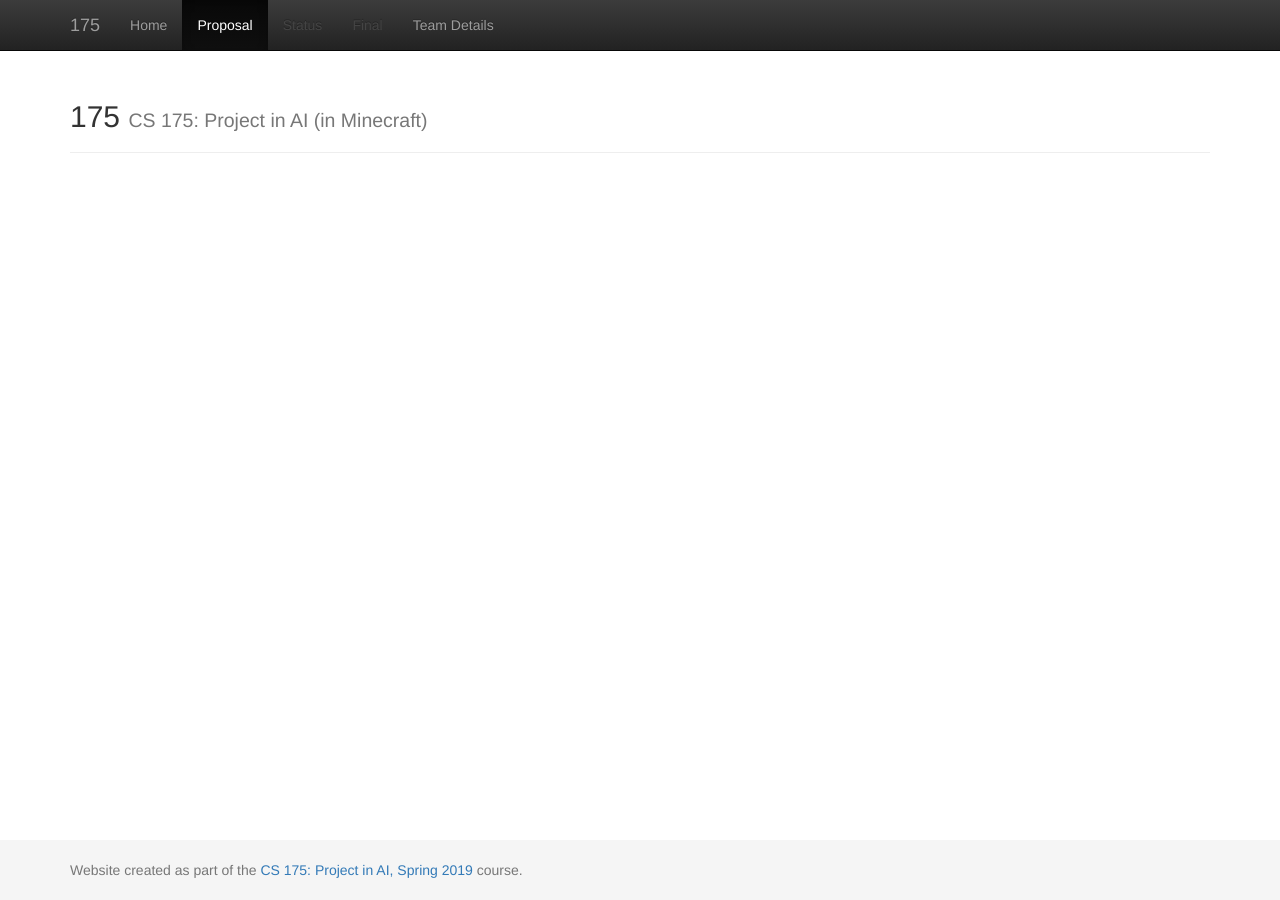
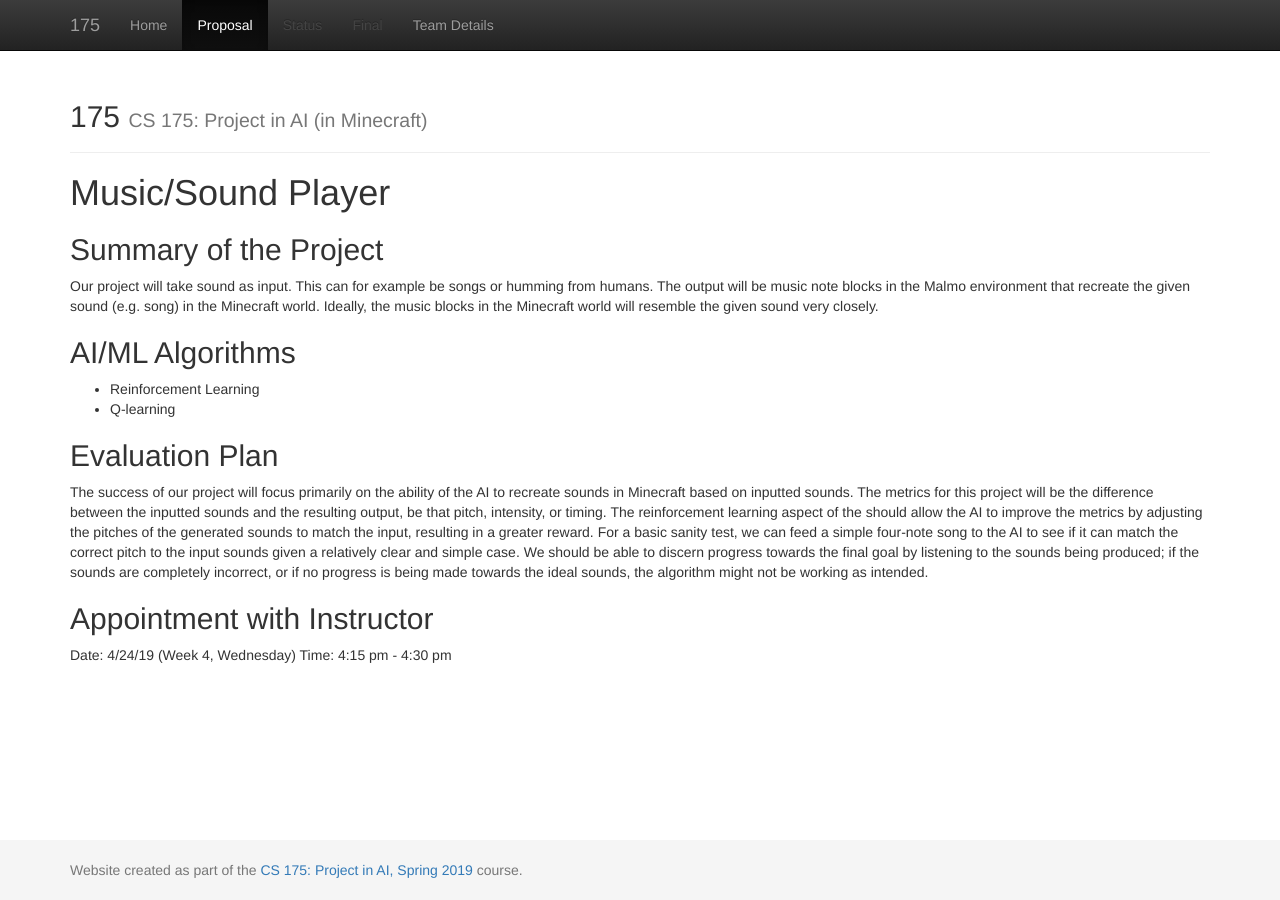
Before and after one commit to DylanAgiman/MuseAI, a Jekyll site: the page built from docs/proposal.md, in a window 1280 px wide. Built offline with Jekyll 4.4.1, drawn with Linux system fonts in a browser that asks for light colours.

Commit message:
proposal format check

```diff
--- a/docs/proposal.md
+++ b/docs/proposal.md
@@ -2,3 +2,22 @@
 layout: default
 title:  Proposal
 ---
+
+# Music/Sound Player
+
+## Summary of the Project
+Our project will take sound as input. This can for example be songs or humming from humans. The output will be music note blocks in the Malmo environment that recreate the given sound (e.g. song) in the Minecraft world. Ideally, the music blocks in the Minecraft world will resemble the given sound very closely.
+
+## AI/ML Algorithms
+- Reinforcement Learning
+- Q-learning
+
+## Evaluation Plan
+The success of our project will focus primarily on the ability of the AI to recreate sounds in Minecraft based on inputted sounds. The metrics for this project will be the difference between the inputted sounds and the resulting output, be that pitch, intensity, or timing. The reinforcement learning aspect of the should allow the AI to improve the metrics by adjusting the pitches of the generated sounds to match the input, resulting in a greater reward.
+For a basic sanity test, we can feed a simple four-note song to the AI to see if it can match the correct pitch to the input sounds given a relatively clear and simple case.
+We should be able to discern progress towards the final goal by listening to the sounds being produced; if the sounds are completely incorrect, or if no progress is being made towards the ideal sounds, the algorithm might not be working as intended.
+
+
+## Appointment with Instructor
+Date: 4/24/19 (Week 4, Wednesday)
+Time: 4:15 pm - 4:30 pm
```
